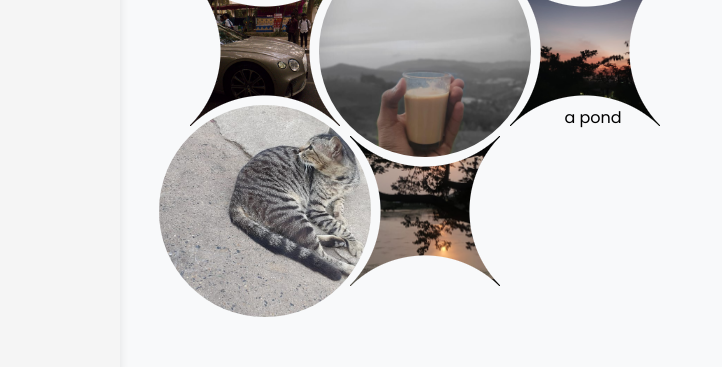
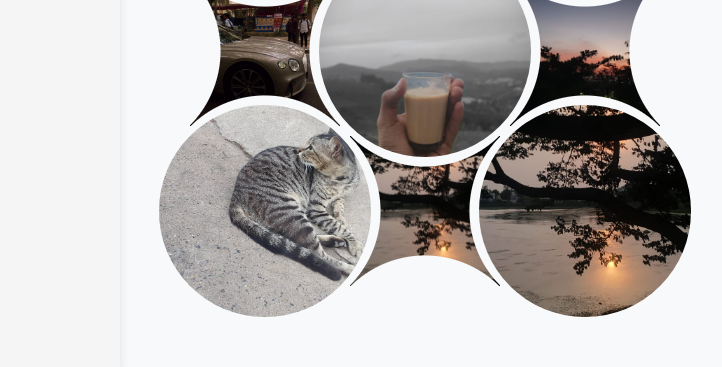
Before and after one commit to Rak1602/Portfolio, a plain HTML site: page index.html in a window 1280 px wide. Shown: the part 5006-5373 px from the top of the page, 500-1222 px from the left. Drawn offline with nearby package versions, Linux system fonts and the light colour scheme; a small style sheet from the web is missing.

Commit message:
Update index.html

```diff
--- a/index.html
+++ b/index.html
@@ -440,7 +440,7 @@
             <img src="IMG-20240623-WA0002.jpg" alt="a sunset">
             <img src="IMG-20240623-WA0006.jpg" alt="cat">
             <img src="IMG-20240623-WA0003.jpg" alt="the lake">
-            <img src="main/IMG-20240623-WA0003.jpg" alt="a pond">
+            <img src="IMG-20240623-WA0003.jpg" alt="a pond">
           </div>
       </div>
       <h2>Editing Platforms</h2><br><br>
```
